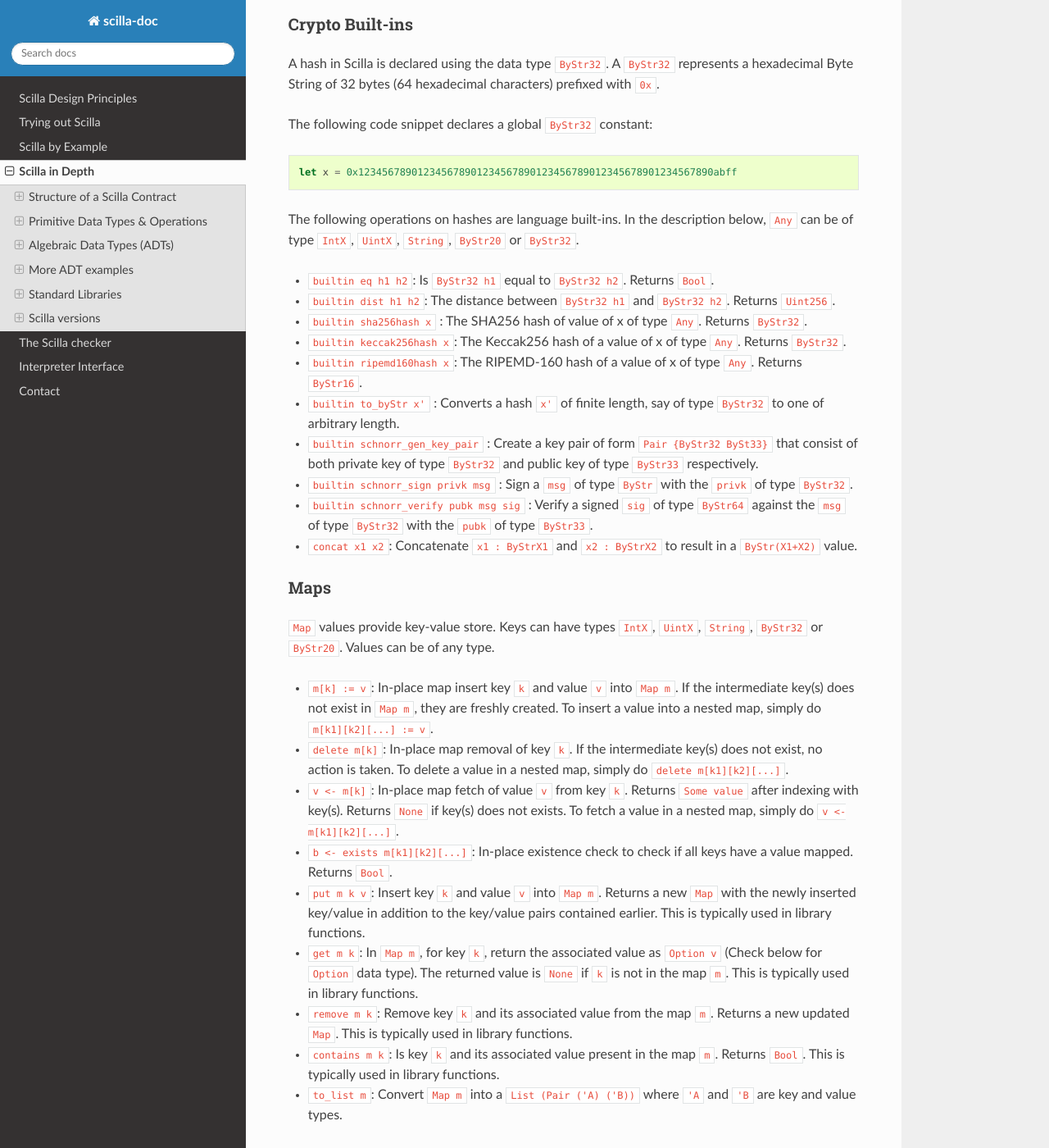
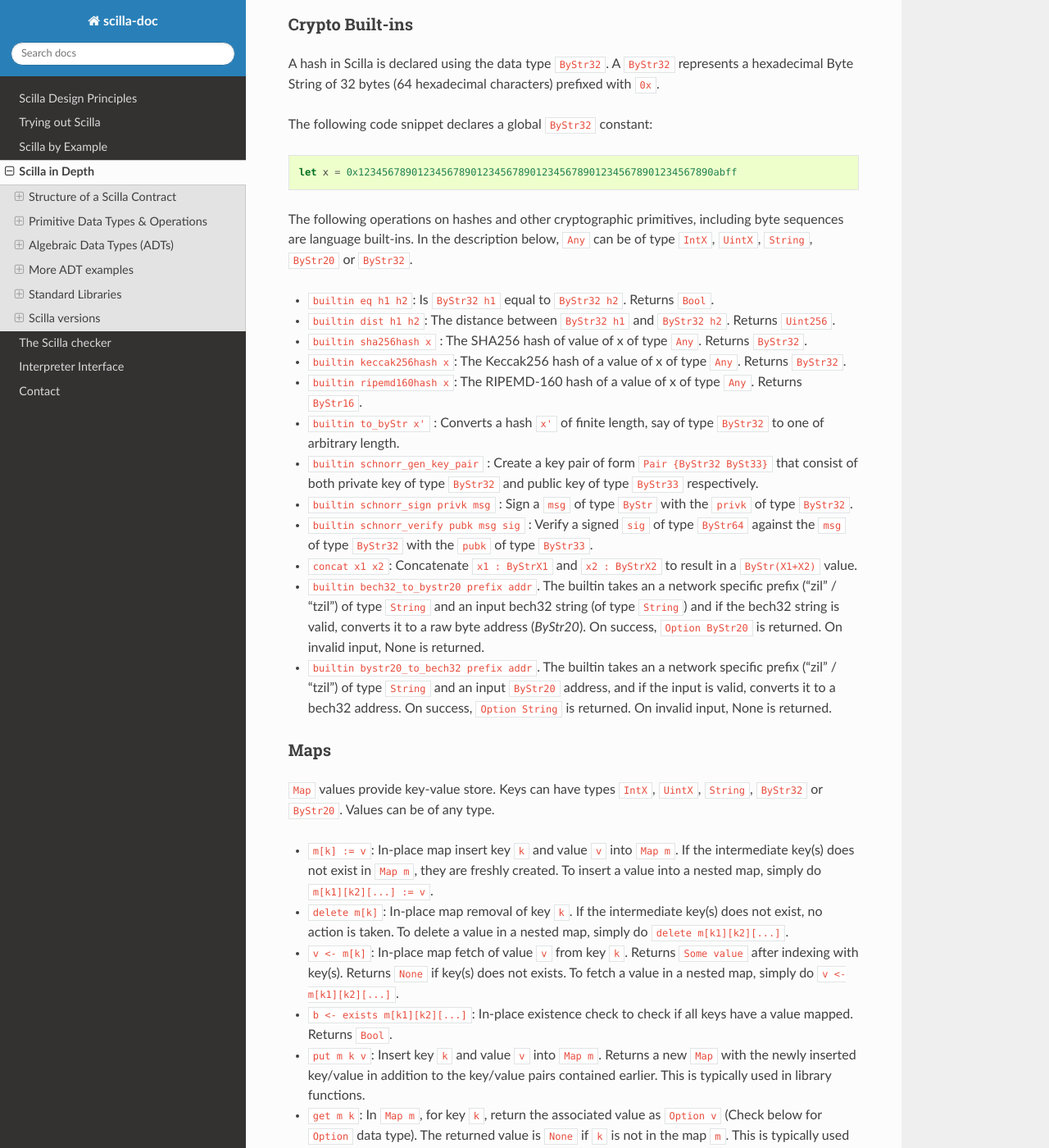
Before and after one commit to Zilliqa/scilla-docs, a Sphinx documentation site: the page built from docs/source/scilla-in-depth.rst, in a window 1280 px wide and 1400 px high, scrolled down 6208 px. Shown: the whole window at 82% size. Built offline with Sphinx 7.4.7 and the Read the Docs theme 2.0.0, drawn with Linux system fonts in a browser that asks for light colours.

Commit message:
Add bech32 conversion builtins

```diff
--- a/docs/source/scilla-in-depth.rst
+++ b/docs/source/scilla-in-depth.rst
@@ -358,7 +358,8 @@ The following code snippet declares a global ``ByStr32`` constant:
 
 
 
-The following operations on hashes are language built-ins. In the description
+The following operations on hashes and other cryptographic primitives, including
+byte sequences are language built-ins. In the description
 below, ``Any`` can be of type ``IntX``, ``UintX``, ``String``, ``ByStr20`` or
 ``ByStr32``.
 
@@ -384,6 +385,12 @@ below, ``Any`` can be of type ``IntX``, ``UintX``, ``String``, ``ByStr20`` or
 - ``builtin schnorr_verify pubk msg sig`` : Verify a signed ``sig`` of type ``ByStr64`` against the ``msg`` of
   type ``ByStr32`` with the ``pubk`` of type ``ByStr33``.
 - ``concat x1 x2``: Concatenate ``x1 : ByStrX1`` and ``x2 : ByStrX2`` to result in a ``ByStr(X1+X2)`` value.
+- ``builtin bech32_to_bystr20 prefix addr``. The builtin takes an a network specific prefix ("zil" / "tzil") of type
+  ``String`` and an input bech32 string (of type ``String``) and if the bech32 string is valid, converts it to a
+  raw byte address (`ByStr20`). On success, ``Option ByStr20`` is returned. On invalid input, None is returned.
+- ``builtin bystr20_to_bech32 prefix addr``. The builtin takes an a network specific prefix ("zil" / "tzil") of type
+  ``String`` and an input ``ByStr20`` address, and if the input is valid, converts it to a bech32 address.
+  On success, ``Option String`` is returned. On invalid input, None is returned.
 
 
 Maps
```
